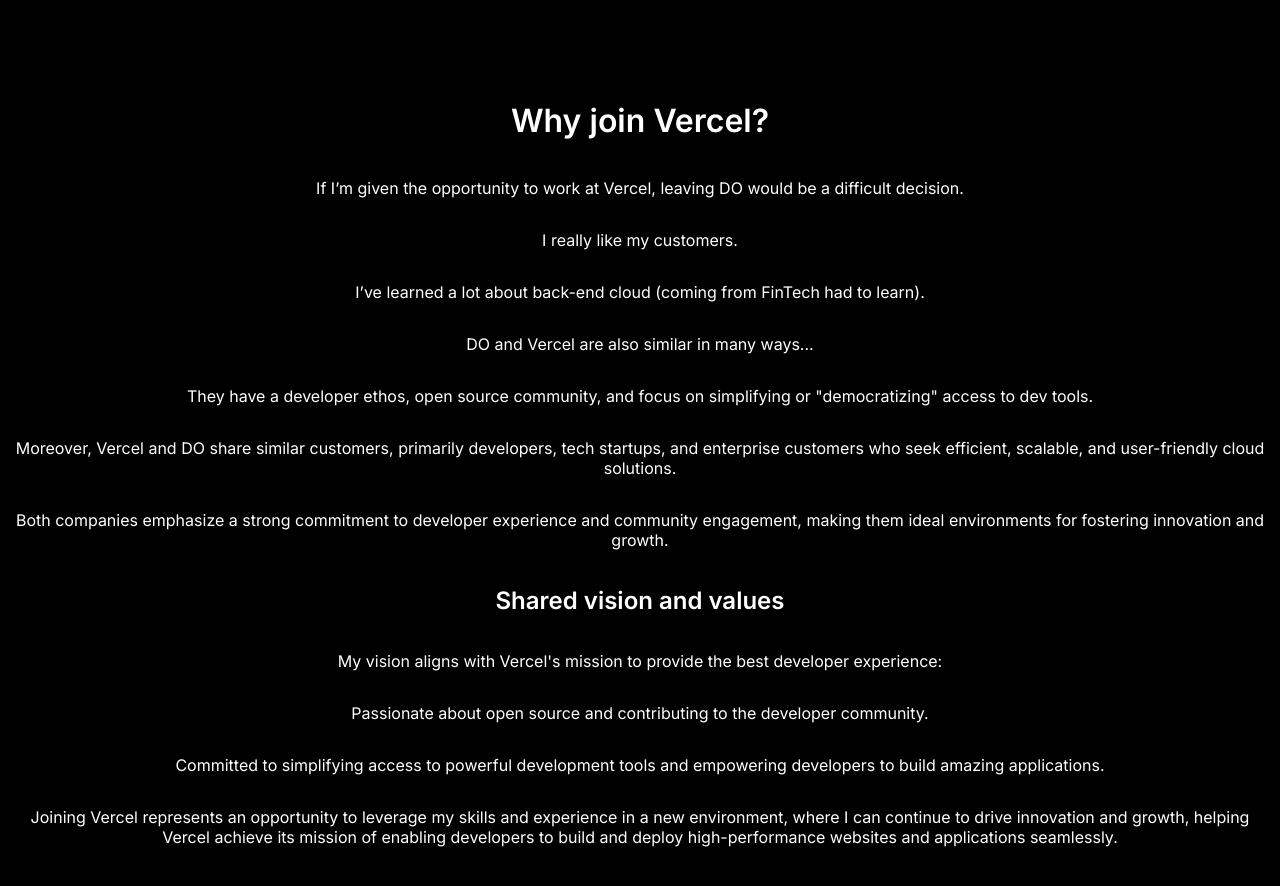
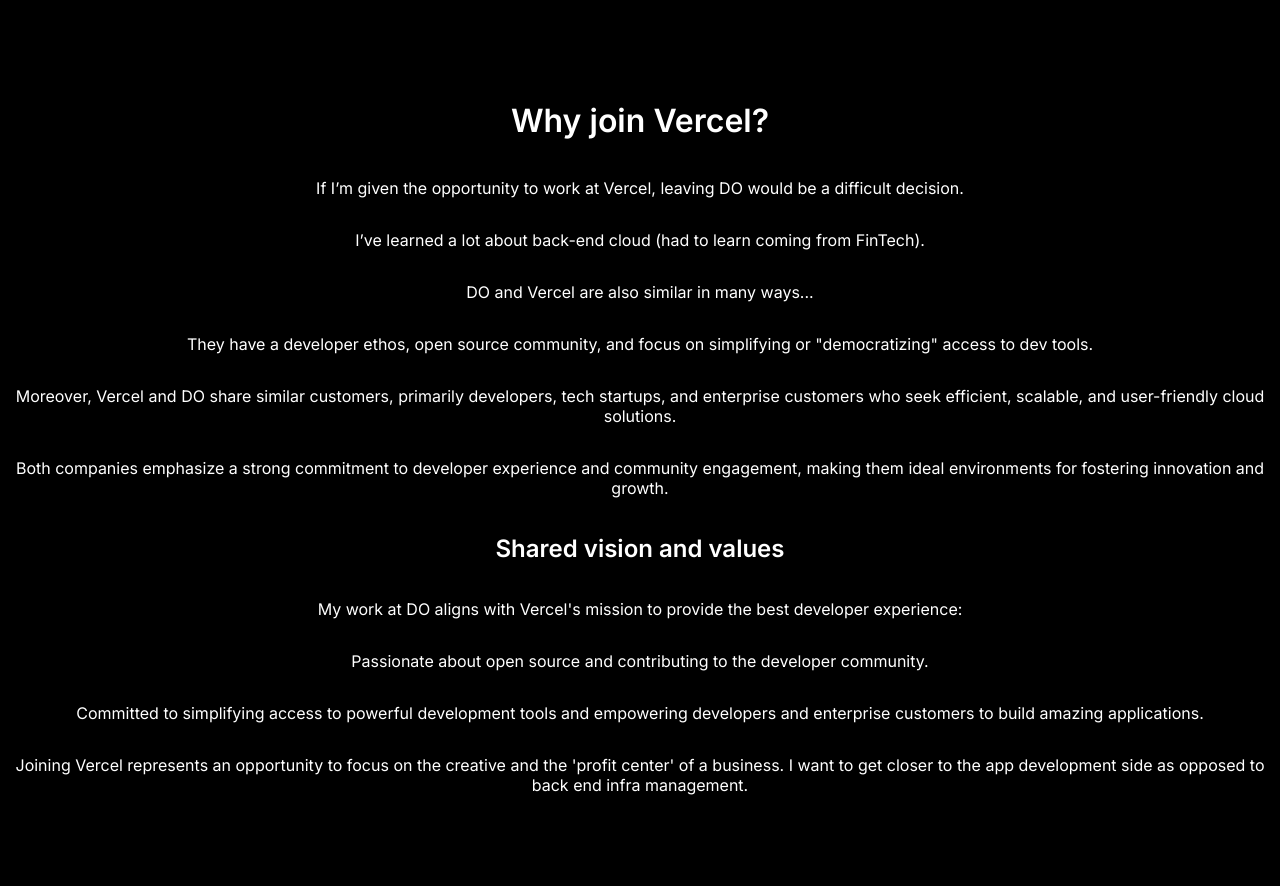
Before and after one commit to ralphieninefo/hire-raphael-nextjs, a Next.js app: page /why-join-vercel in a window 1280 px wide. Shown: the top 886 px of the page. Built offline with nearby package versions, Linux system fonts and the light colour scheme; a web font is replaced by a local one.

Commit message:
Fix HTML structure in Why Join Vercel page

```diff
--- a/pages/why-join-vercel.js
+++ b/pages/why-join-vercel.js
@@ -10,19 +10,18 @@
       <main className={styles.main}>
         <h1>Why join Vercel?</h1>
         <p>If I’m given the opportunity to work at Vercel, leaving DO would be a difficult decision.</p>
-        <p>I really like my customers.</p>
-        <p>I’ve learned a lot about back-end cloud (coming from FinTech had to learn).</p>
+        <p>I’ve learned a lot about back-end cloud (had to learn coming from FinTech).</p>
         <p>DO and Vercel are also similar in many ways...</p>
         <p>They have a developer ethos, open source community, and focus on simplifying or "democratizing" access to dev tools.</p>
         <p>Moreover, Vercel and DO share similar customers, primarily developers, tech startups, and enterprise customers who seek efficient, scalable, and user-friendly cloud solutions.</p>
         <p>Both companies emphasize a strong commitment to developer experience and community engagement, making them ideal environments for fostering innovation and growth.</p>
 
         <h2>Shared vision and values</h2>
-        <p>My vision aligns with Vercel's mission to provide the best developer experience:</p>
+        <p>My work at DO aligns with Vercel's mission to provide the best developer experience:</p>
         <p>Passionate about open source and contributing to the developer community.</p>
-        <p>Committed to simplifying access to powerful development tools and empowering developers to build amazing applications.</p>
+        <p>Committed to simplifying access to powerful development tools and empowering developers and enterprise customers to build amazing applications.</p>
 
-        <p>Joining Vercel represents an opportunity to leverage my skills and experience in a new environment, where I can continue to drive innovation and growth, helping Vercel achieve its mission of enabling developers to build and deploy high-performance websites and applications seamlessly.</p>
+        <p>Joining Vercel represents an opportunity to focus on the creative and the 'profit center' of a business. I want to get closer to the app development side as opposed to back end infra management.</p>
       </main>
     </div>
   );
```
